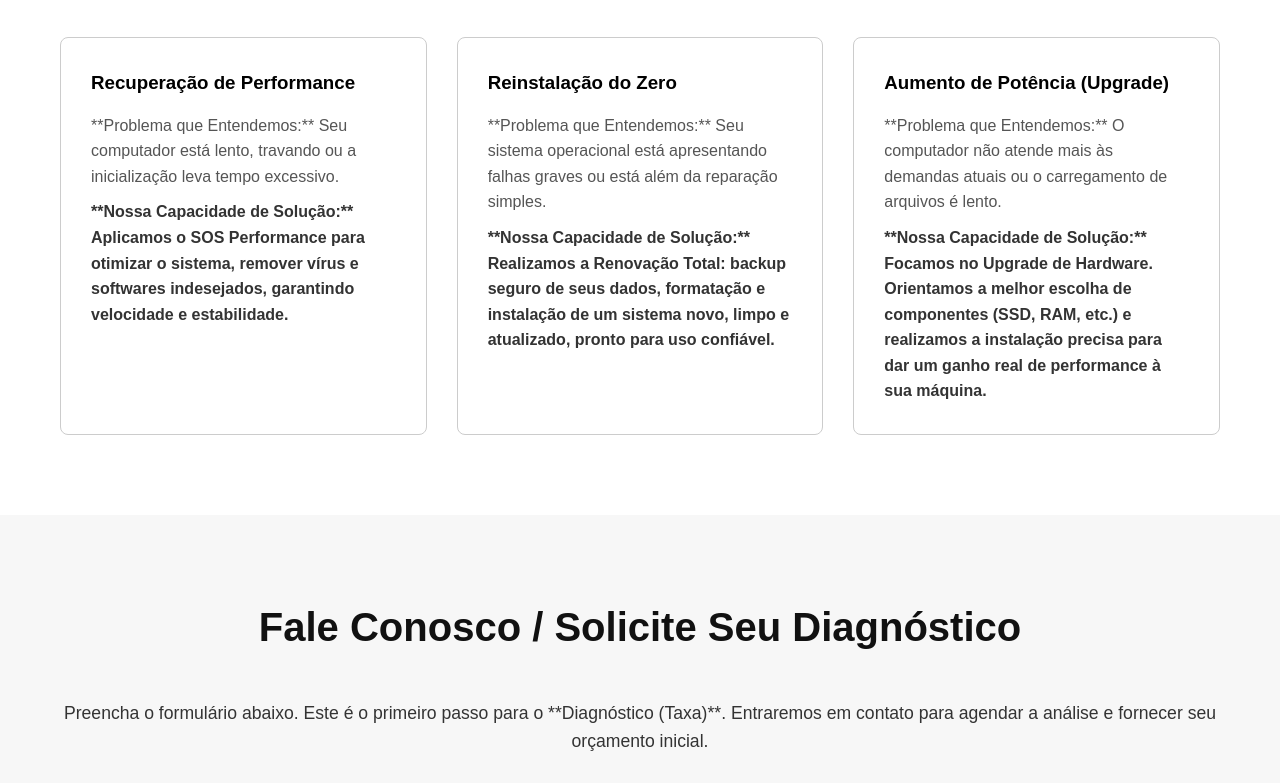
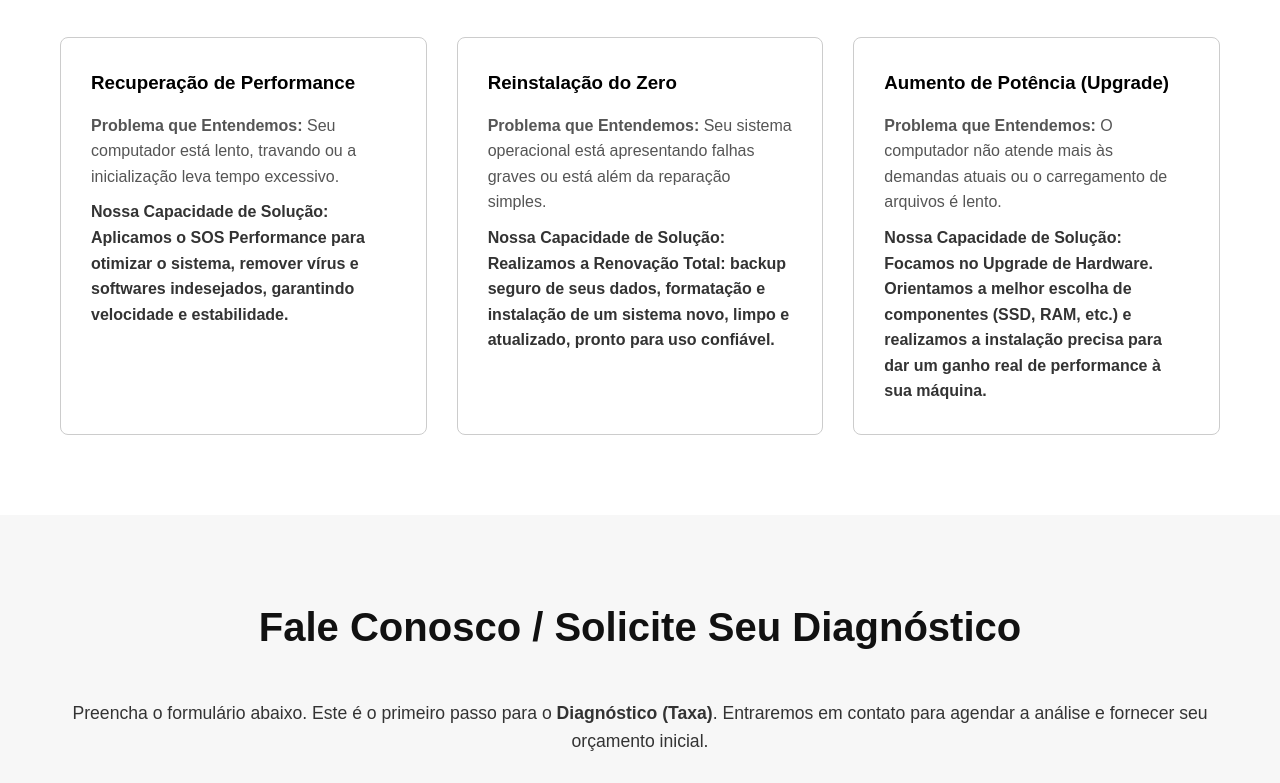
Before and after one commit to KfellowsDev/Tetyc, a plain HTML site: page index.html in a window 1280 px wide. Shown: the part 1990-2773 px from the top of the page. Drawn offline with Linux system fonts and the light colour scheme.

Commit message:
Enhance HTML content with strong tags

```diff
--- a/index.html
+++ b/index.html
@@ -1,4 +1,4 @@
-<!DOCTYPE html>
+                <!DOCTYPE html>
 <html lang="pt-BR">
 <head>
     <meta charset="UTF-8">
@@ -94,18 +94,18 @@
                 <div class="competencies-grid">
                     <div class="comp-card">
                         <h3>Recuperação de Performance</h3>
-                        <p class="problem-statement">**Problema que Entendemos:** Seu computador está lento, travando ou a inicialização leva tempo excessivo.</p>
-                        <p class="solution-statement">**Nossa Capacidade de Solução:** Aplicamos o SOS Performance para otimizar o sistema, remover vírus e softwares indesejados, garantindo velocidade e estabilidade.</p>
+                        <p class="problem-statement"><strong>Problema que Entendemos:</strong> Seu computador está lento, travando ou a inicialização leva tempo excessivo.</p>
+                        <p class="solution-statement"><strong>Nossa Capacidade de Solução:</strong> Aplicamos o SOS Performance para otimizar o sistema, remover vírus e softwares indesejados, garantindo velocidade e estabilidade.</p>
                     </div>
                     <div class="comp-card">
                         <h3>Reinstalação do Zero</h3>
-                        <p class="problem-statement">**Problema que Entendemos:** Seu sistema operacional está apresentando falhas graves ou está além da reparação simples.</p>
-                        <p class="solution-statement">**Nossa Capacidade de Solução:** Realizamos a Renovação Total: backup seguro de seus dados, formatação e instalação de um sistema novo, limpo e atualizado, pronto para uso confiável.</p>
+                        <p class="problem-statement"><strong>Problema que Entendemos:</strong> Seu sistema operacional está apresentando falhas graves ou está além da reparação simples.</p>
+                        <p class="solution-statement"><strong>Nossa Capacidade de Solução:</strong> Realizamos a Renovação Total: backup seguro de seus dados, formatação e instalação de um sistema novo, limpo e atualizado, pronto para uso confiável.</p>
                     </div>
                     <div class="comp-card">
                         <h3>Aumento de Potência (Upgrade)</h3>
-                        <p class="problem-statement">**Problema que Entendemos:** O computador não atende mais às demandas atuais ou o carregamento de arquivos é lento.</p>
-                        <p class="solution-statement">**Nossa Capacidade de Solução:** Focamos no Upgrade de Hardware. Orientamos a melhor escolha de componentes (SSD, RAM, etc.) e realizamos a instalação precisa para dar um ganho real de performance à sua máquina.</p>
+                        <p class="problem-statement"><strong>Problema que Entendemos:</strong> O computador não atende mais às demandas atuais ou o carregamento de arquivos é lento.</p>
+                        <p class="solution-statement"><strong>Nossa Capacidade de Solução:</strong> Focamos no Upgrade de Hardware. Orientamos a melhor escolha de componentes (SSD, RAM, etc.) e realizamos a instalação precisa para dar um ganho real de performance à sua máquina.</p>
                     </div>
                 </div>
             </div>
@@ -114,7 +114,7 @@
         <section id="contato" class="contact-section section-padding">
             <div class="container">
                 <h2 class="section-title">Fale Conosco / Solicite Seu Diagnóstico</h2>
-                <p class="subtitle">Preencha o formulário abaixo. Este é o primeiro passo para o **Diagnóstico (Taxa)**. Entraremos em contato para agendar a análise e fornecer seu orçamento inicial.</p>
+                <p class="subtitle">Preencha o formulário abaixo. Este é o primeiro passo para o <strong>Diagnóstico (Taxa)</strong>. Entraremos em contato para agendar a análise e fornecer seu orçamento inicial.</p>
 
                 <form id="contact-form">
                     <div class="form-group">
@@ -284,7 +284,7 @@
                         ${result.message}
                         <br><br>
                         <span style="font-weight: bold; color: #cc0000;">ATENÇÃO:</span>
-                        Verifique sua caixa de entrada. Se não encontrar, procure na pasta **Lixo Eletrônico/Spam**.
+                        Verifique sua caixa de entrada. Se não encontrar, procure na pasta <strong>Lixo Eletrônico/Spam</strong>.
                     `;
                     formMessage.style.color = 'green';
                     form.reset(); // Limpa o formulário após o sucesso
@@ -301,4 +301,4 @@
         });
     </script>
 </body>
-  </html>
+    </html>
```
